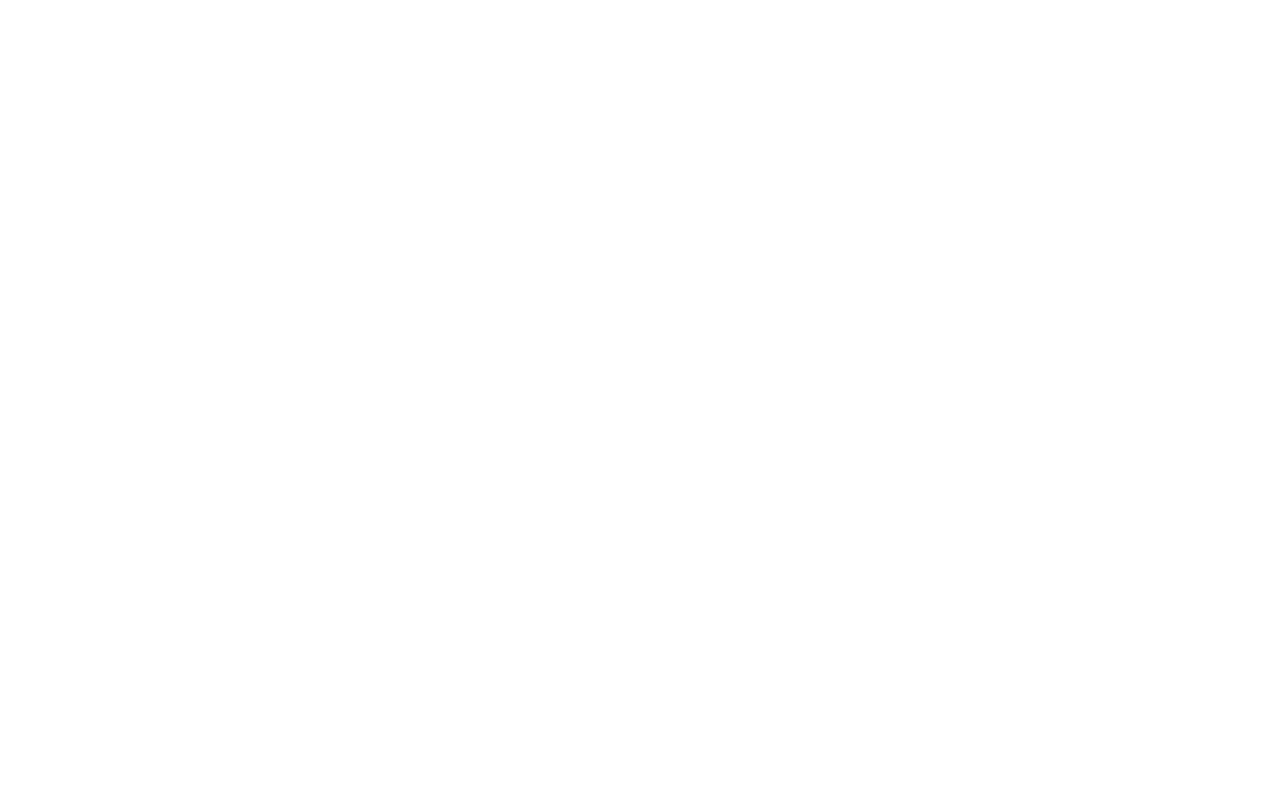
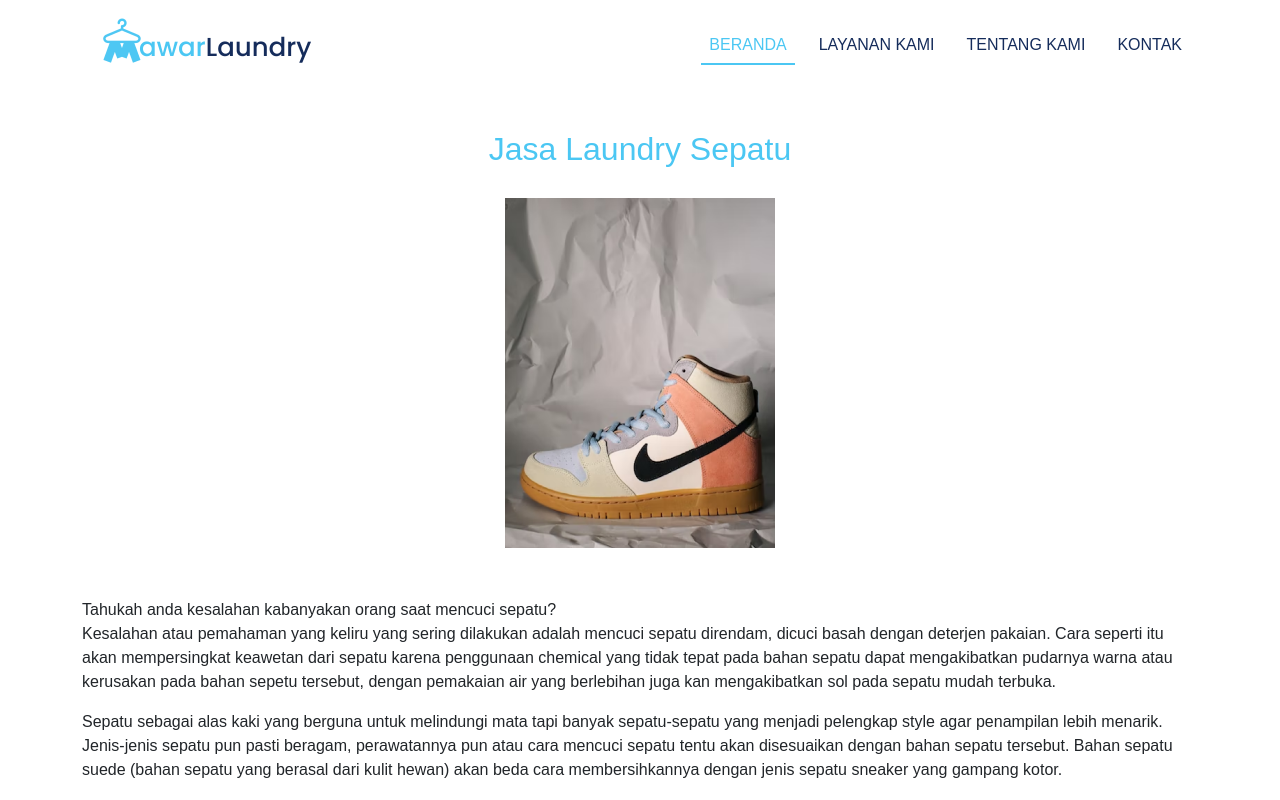
Before and after one commit to gilangramadhanhatno/mawarlaundry-frontend, a React (Create React App) app: page /laundry-sepatu in a window 1280 px wide. Before the commit this address had no page. Shown: the top 800 px of the page. Built offline with nearby package versions, Linux system fonts and the light colour scheme; the HTML template or start-up script is replaced by a standard one.

Commit message:
added pages LaundrySepatu

```diff
--- a/src/App.js
+++ b/src/App.js
@@ -1,5 +1,6 @@
 import LandingPage from "./pages/LandingPage";
 import LaundrySatuan from "./pages/LaundrySatuan";
+import LaundrySepatu from "./pages/LaundrySepatu";
 import { BrowserRouter as Router, Routes, Route } from "react-router-dom";
 
 function App() {
@@ -7,9 +8,8 @@
     <Router>
       <Routes>
         <Route path="/" element={<LandingPage />} />
-        {/* <Route path="/paket"> */}
         <Route path="/laundry-satuan" element={<LaundrySatuan />} />
-        {/* </Route> */}
+        <Route path="/laundry-sepatu" element={<LaundrySepatu />} />
       </Routes>
     </Router>
   );
--- /dev/null
+++ b/src/components/ContentLaundry/Sepatu.js
@@ -0,0 +1,36 @@
+import React from "react";
+import { Link } from "react-router-dom";
+import imgSepatu from "../../assets/layanan-kami/laundry-sepatu.png";
+
+import "./index.css";
+
+export default function Sepatu() {
+  return (
+    <section className="sepatu">
+      <div className="container">
+        <div className="row">
+          <div className="col">
+            <h2 className="jasa">Jasa Laundry Sepatu</h2>
+            <div className="img-wrapper ">
+              <img src={imgSepatu} alt="Laundry Sepatu" />
+            </div>
+            <div className="description">
+              <p>
+                <span>Tahukah anda kesalahan kabanyakan orang saat mencuci sepatu?</span>
+                <br /> Kesalahan atau pemahaman yang keliru yang sering dilakukan adalah mencuci sepatu direndam, dicuci basah dengan deterjen pakaian. Cara seperti itu akan mempersingkat keawetan dari sepatu karena penggunaan chemical yang
+                tidak tepat pada bahan sepatu dapat mengakibatkan pudarnya warna atau kerusakan pada bahan sepetu tersebut, dengan pemakaian air yang berlebihan juga kan mengakibatkan sol pada sepatu mudah terbuka.
+              </p>
+              <p>
+                Sepatu sebagai alas kaki yang berguna untuk melindungi mata tapi banyak sepatu-sepatu yang menjadi pelengkap style agar penampilan lebih menarik. Jenis-jenis sepatu pun pasti beragam, perawatannya pun atau cara mencuci
+                sepatu tentu akan disesuaikan dengan bahan sepatu tersebut. Bahan sepatu suede (bahan sepatu yang berasal dari kulit hewan) akan beda cara membersihkannya dengan jenis sepatu sneaker yang gampang kotor.
+              </p>
+            </div>
+            <Link to="/harga-paket">
+              <button className="btn btn-paket">LIHAT PAKET HARGA LAUNDRY</button>
+            </Link>
+          </div>
+        </div>
+      </div>
+    </section>
+  );
+}
--- a/src/components/ContentLaundry/index.css
+++ b/src/components/ContentLaundry/index.css
@@ -15,15 +15,24 @@
 }
 
 section .img-wrapper img {
-  width: 560px;
-  height: 700px;
+  width: 270px;
+  height: 350px;
 }
 
-.satuan .description {
+section .description {
   margin-top: 50px;
 }
 
-.satuan .btn-paket {
+section .description p {
+  font-size: 16px;
+  font-weight: 300;
+}
+
+section .description p span {
+  font-weight: 500;
+}
+
+section .btn-paket {
   background-color: #4bc7f3;
   color: #152c5b;
   font-size: 14px;
@@ -33,6 +42,6 @@
   margin-top: 24px;
 }
 
-.satuan .btn-paket:hover {
+section .btn-paket:hover {
   background-color: #4bb9e1;
 }
--- /dev/null
+++ b/src/pages/LaundrySepatu.js
@@ -0,0 +1,14 @@
+import React from "react";
+import Footer from "../components/Footer";
+import Sepatu from "../components/ContentLaundry/Sepatu";
+import Navbar from "../components/Navbar";
+
+export default function LaundrySatuan() {
+  return (
+    <>
+      <Navbar />
+      <Sepatu />
+      <Footer />
+    </>
+  );
+}
```
